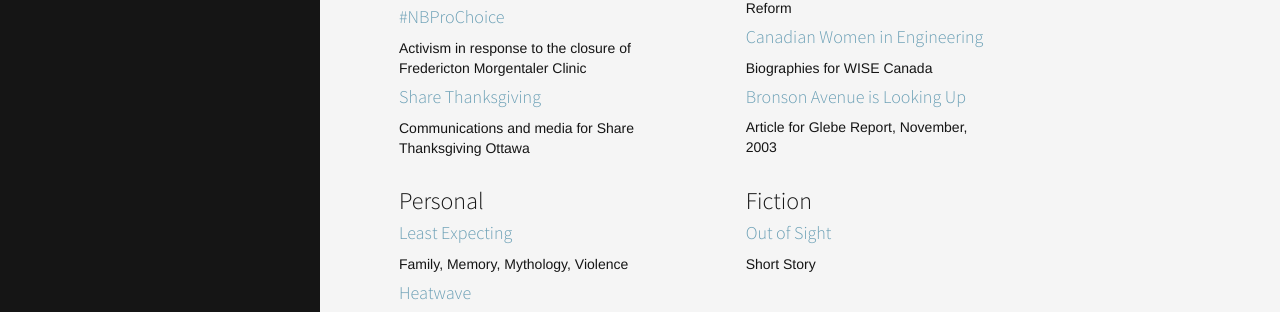
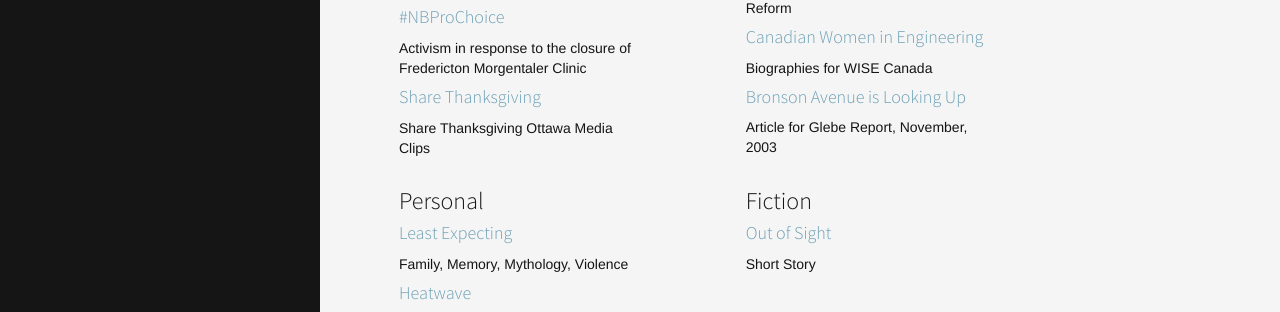
Before and after one commit to madeleinegermaine/madeleinegermaine, a Jekyll site: the page built from index.html, in a window 1280 px wide and 1169 px high. Shown: the part 620-932 px from the top of the window. Built offline with Jekyll 4.4.1, drawn with Linux system fonts in a browser that asks for light colours; the list of posts is cut into pages by our own code.

Commit message:
Updated index.html

```diff
--- a/index.html
+++ b/index.html
@@ -42,7 +42,7 @@
       </li>
       <li>
       	<h4><a href="https://madeleinegermaine.github.io/activism/commission/2013/10/07/share-thanksgiving.html">Share Thanksgiving</a></h4>
-      	<p>Communications and media for Share Thanksgiving Ottawa</p>
+      	<p>Share Thanksgiving Ottawa Media Clips</p>
       </li>
     </ul>
   </div>
```
